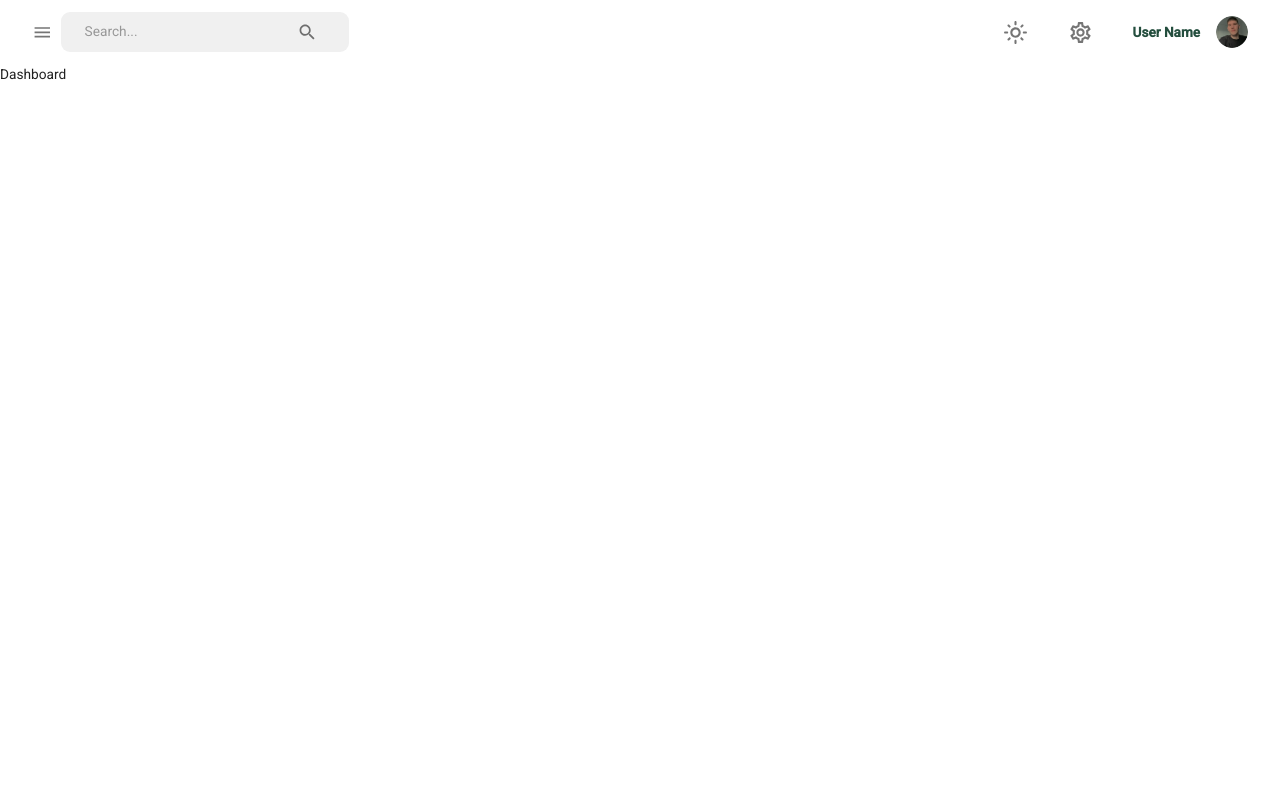
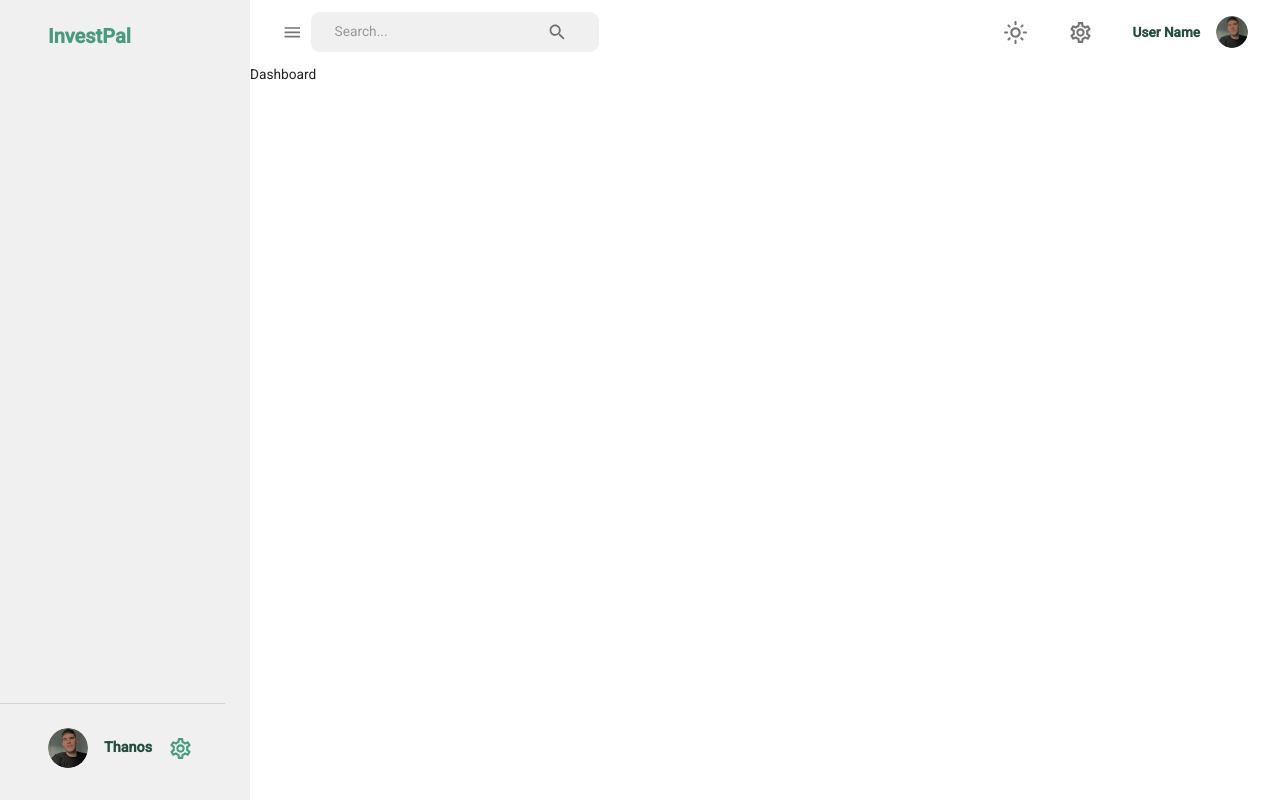
Before and after one commit to Thanoskaloudis/InvestPal, a React (Create React App) app in the folder client/: page /dashboard in a window 1280 px wide. Built offline with nearby package versions, Linux system fonts and the light colour scheme.

Commit message:
create a Persistent drawer sidebar component

```diff
--- a/client/src/components/Navbar.tsx
+++ b/client/src/components/Navbar.tsx
@@ -11,8 +11,9 @@ import React, { useState } from 'react';
 import profileImage from "../assets/profile.png";
 import { StyledBox } from './StyledBox';
 import { setTheme } from '../features/theme/themeSlice';
+import { INavbar } from '../utils/models';
 
-export const Navbar = () => {
+export const Navbar = (props: INavbar) => {
   const dispatch = useAppDispatch();
   const theme = useTheme();
 
@@ -30,7 +31,7 @@ export const Navbar = () => {
     >
       <Toolbar sx={{ justifyContent: 'space-between' }}>
         <StyledBox>
-          <IconButton>
+          <IconButton onClick={() => props.setIsSidebarOpen(!props.isSidebarOpen)}>
             <MenuIcon />
           </IconButton>
           <StyledBox
--- /dev/null
+++ b/client/src/components/Sidebar.tsx
@@ -0,0 +1,100 @@
+import React, { useEffect, useState } from 'react';
+import { ISidebar } from '../utils/models';
+import {
+  Box,
+  Divider,
+  Drawer,
+  IconButton,
+  List,
+  ListItem,
+  ListItemButton,
+  ListItemIcon,
+  ListItemText,
+  Typography,
+  useTheme,
+} from "@mui/material";
+import { useLocation, useNavigate } from 'react-router-dom';
+import profileImage from "../assets/profile.png";
+import { StyledBox } from './StyledBox';
+import { ChevronLeft, SettingsOutlined } from '@mui/icons-material';
+
+export const Sidebar = (props: ISidebar) => {
+  const { pathname } = useLocation();
+  const [active, setActive] = useState("");
+  const navigate = useNavigate();
+  const theme = useTheme();
+
+  useEffect(() => {
+    setActive(pathname.substring(1));
+  }, [pathname]);
+
+  return <Box component="nav">
+  {props.isSidebarOpen && (
+    <Drawer
+      open={props.isSidebarOpen}
+      onClose={() => props.setIsSidebarOpen(false)}
+      variant="persistent"
+      anchor="left"
+      sx={{
+        width: props.drawerWidth,
+        "& .MuiDrawer-paper": {
+          color: (theme as any).palette.secondary[200],
+          backgroundColor: (theme as any).palette.background.alt,
+          boxSixing: "border-box",
+          borderWidth: props.isNonMobile ? 0 : "2px",
+          width: props.drawerWidth,
+        },
+      }}
+    >
+      <Box width="100%">
+        <Box m="1.5rem 2rem 2rem 3rem">
+          <StyledBox color={theme.palette.secondary.main}>
+            <Box display="flex" alignItems="center" gap="0.5rem">
+              <Typography variant="h4" fontWeight="bold">
+                InvestPal
+              </Typography>
+            </Box>
+            {!props.isNonMobile && (
+              <IconButton onClick={() => props.setIsSidebarOpen(!props.isSidebarOpen)}>
+                <ChevronLeft />
+              </IconButton>
+            )}
+          </StyledBox>
+        </Box>
+        <List>
+        </List>
+      </Box>
+
+      <Box position="absolute" bottom="2rem">
+        <Divider />
+        <StyledBox textTransform="none" gap="1rem" m="1.5rem 2rem 0 3rem">
+          <Box
+            component="img"
+            alt="profile"
+            src={profileImage}
+            height="40px"
+            width="40px"
+            borderRadius="50%"
+            sx={{ objectFit: "cover" }}
+          />
+          <Box textAlign="left">
+            <Typography
+              fontWeight="bold"
+              fontSize="0.9rem"
+              sx={{ color: (theme as any).palette.secondary[100] }}
+            >
+              Thanos
+            </Typography>
+          </Box>
+          <SettingsOutlined
+            sx={{
+              color: (theme as any).palette.secondary[300],
+              fontSize: "25px ",
+            }}
+          />
+        </StyledBox>
+      </Box>
+    </Drawer>
+  )}
+</Box>
+}
--- a/client/src/scenes/layout/Layout.tsx
+++ b/client/src/scenes/layout/Layout.tsx
@@ -2,11 +2,24 @@ import React, { useState } from "react";
 import { Box, useMediaQuery } from "@mui/material";
 import { Outlet } from "react-router";
 import { Navbar } from "../../components/Navbar";
+import { Sidebar } from "../../components/Sidebar";
 
 export const Layout = () => {
-  return <Box width="100%" height="100%">
-    <Box>
-      <Navbar />
+  const isNonMobile = useMediaQuery("(min-width: 600px)");
+  const [isSidebarOpen, setIsSidebarOpen] = useState(true);
+
+  return <Box display={isNonMobile ? "flex" : "block"} width="100%" height="100%">
+    <Sidebar
+      isNonMobile={isNonMobile}
+      drawerWidth="250px"
+      isSidebarOpen={isSidebarOpen}
+      setIsSidebarOpen={setIsSidebarOpen}
+    />
+    <Box flexGrow={1}>
+      <Navbar
+        isSidebarOpen={isSidebarOpen}
+        setIsSidebarOpen={setIsSidebarOpen}
+      />
       <Outlet />
     </Box>
 
--- /dev/null
+++ b/client/src/utils/models.ts
@@ -0,0 +1,11 @@
+export interface ISidebar {
+  isNonMobile: boolean;
+  drawerWidth: string;
+  isSidebarOpen: boolean;
+  setIsSidebarOpen: React.Dispatch<React.SetStateAction<boolean>>
+}
+
+export interface INavbar {
+  isSidebarOpen: boolean;
+  setIsSidebarOpen: React.Dispatch<React.SetStateAction<boolean>>
+}
```
